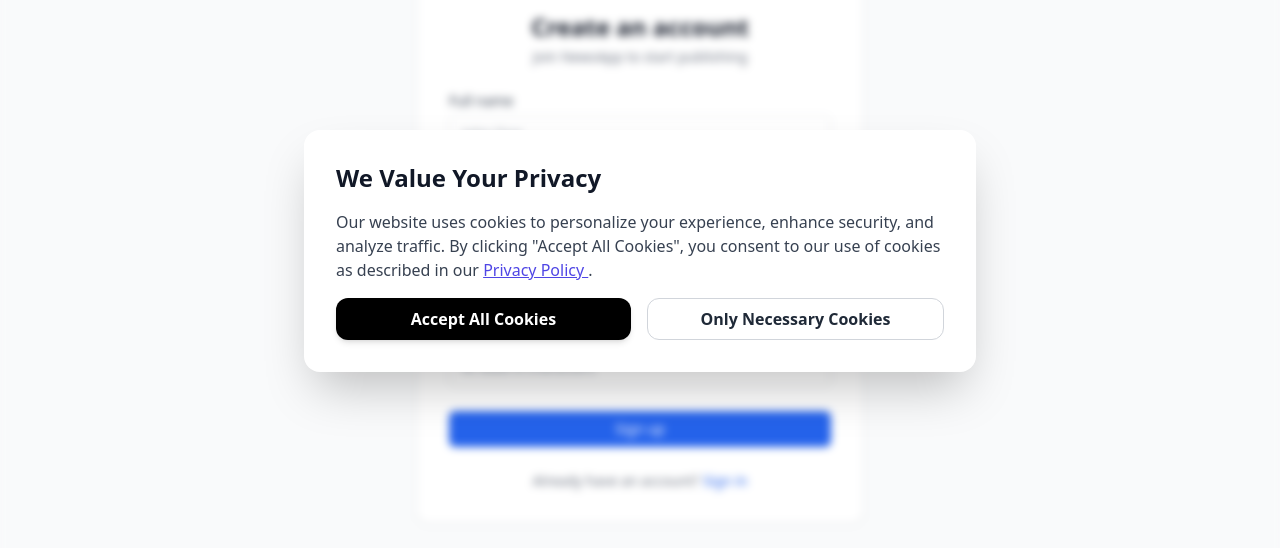
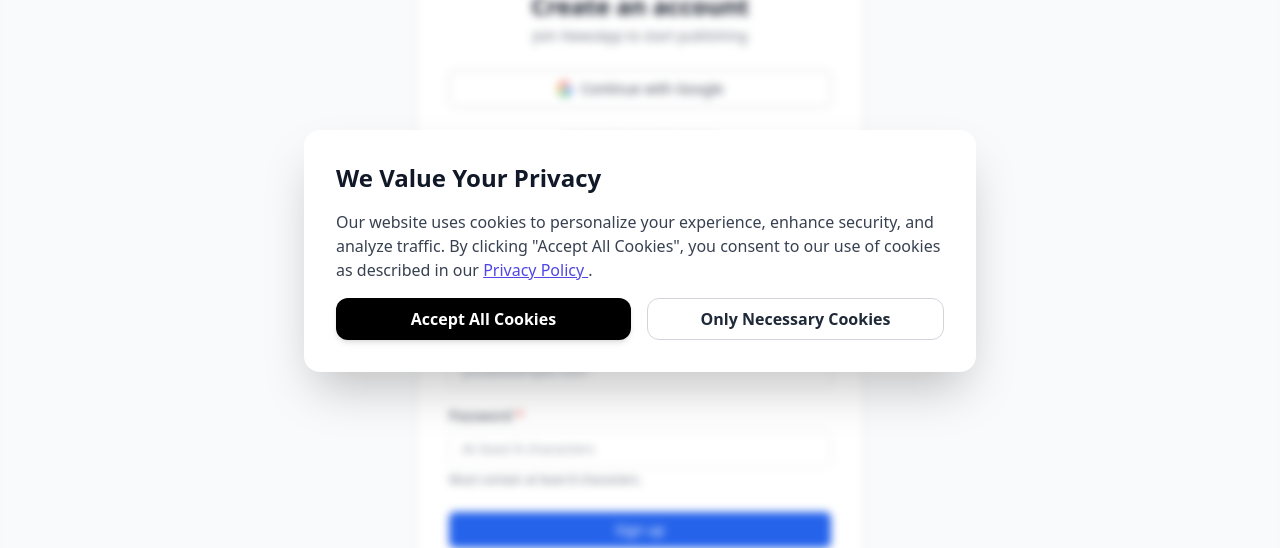
Before and after one commit to Nirush4/Development-platforms-ca-nirush, a React (Vite) app: page /register in a window 1280 px wide. Shown: the part 149-697 px from the top of the page. Built offline with nearby package versions, Linux system fonts and the light colour scheme; no server answers.

Commit message:
feat: add Google sign-up option and improve accessibility in registration form

```diff
--- a/src/view/Register.tsx
+++ b/src/view/Register.tsx
@@ -2,7 +2,7 @@ import { useState } from 'react';
 import supabase from '../lib/supabaseClient';
 import { useNavigate, Link } from 'react-router-dom';
 import { Loading } from '../utils/Loading';
-import { useSnackbar } from 'notistack'; // <-- import useSnackbar
+import { useSnackbar } from 'notistack';
 
 export const Register = () => {
   const [name, setName] = useState('');
@@ -13,14 +13,13 @@ export const Register = () => {
   const [showLoader, setShowLoader] = useState(false);
   const navigate = useNavigate();
 
-  const { enqueueSnackbar } = useSnackbar(); // <-- get enqueueSnackbar
+  const { enqueueSnackbar } = useSnackbar();
 
   const handleRegister = async (e: React.FormEvent) => {
     e.preventDefault();
     setLoading(true);
 
     try {
-      // 1️⃣ Sign up user in Supabase auth
       const { data: authData, error: authError } = await supabase.auth.signUp({
         email,
         password,
@@ -32,7 +31,6 @@ export const Register = () => {
       const userId = authData.user?.id;
       if (!userId) throw new Error('No user ID returned from signup');
 
-      // 2️⃣ Update profile
       const { error: profileError } = await supabase
         .from('profiles')
         .update({ username: name, avatar_url })
@@ -43,7 +41,6 @@ export const Register = () => {
         enqueueSnackbar('Failed to update profile info', { variant: 'error' });
       }
 
-      // ✅ Show full-screen loader before navigation
       setShowLoader(true);
 
       localStorage.setItem('username', name);
@@ -53,7 +50,6 @@ export const Register = () => {
           'https://upload.wikimedia.org/wikipedia/commons/8/89/Portrait_Placeholder.png'
       );
 
-      // Small delay for smooth animation
       setTimeout(() => {
         setShowLoader(false);
         enqueueSnackbar('Check your email to confirm your registration.', {
@@ -71,20 +67,40 @@ export const Register = () => {
     }
   };
 
+  const handleGoogleLogin = async () => {
+    try {
+      const { error } = await supabase.auth.signInWithOAuth({
+        provider: 'google',
+        options: {
+          redirectTo: window.location.origin,
+        },
+      });
+
+      if (error) {
+        enqueueSnackbar(error.message, { variant: 'error' });
+      }
+    } catch (err) {
+      console.error('Google signup error:', err);
+      enqueueSnackbar('Could not connect to Google', { variant: 'error' });
+    }
+  };
+
   return (
-    <div className='relative flex items-center justify-center min-h-screen px-4 bg-gray-50'>
-      {/* Full-screen loader */}
-      {showLoader && <Loading message='Creating account…' />}
+    <main className='relative flex items-center justify-center min-h-screen px-4 bg-gray-50'>
+      {showLoader && (
+        <div aria-live='polite' aria-busy='true'>
+          <Loading message='Creating account…' />
+        </div>
+      )}
 
-      {/* Register form */}
       <form
         onSubmit={handleRegister}
-        className='w-full max-w-md p-8 transition-opacity duration-300 bg-white border shadow-sm rounded-xl'
+        aria-labelledby='form-title'
+        className='w-full max-w-md p-8 mt-20 transition-opacity duration-300 bg-white border shadow-sm rounded-xl'
         style={{ opacity: showLoader ? 0.3 : 1 }}
       >
-        {/* Header */}
         <div className='mb-6 text-center'>
-          <h1 className='text-2xl font-semibold text-gray-900'>
+          <h1 id='form-title' className='text-2xl font-semibold text-gray-900'>
             Create an account
           </h1>
           <p className='mt-1 text-sm text-gray-500'>
@@ -92,28 +108,84 @@ export const Register = () => {
           </p>
         </div>
 
-        {/* Name */}
+        <div className='mb-6'>
+          <button
+            type='button'
+            onClick={handleGoogleLogin}
+            aria-label='Sign up with Google'
+            className='flex items-center justify-center w-full px-4 py-2 text-sm font-medium text-gray-700 transition bg-white border border-gray-300 rounded-md hover:bg-gray-50 focus:outline-none focus:ring-2 focus:ring-blue-500 focus:ring-offset-2'
+          >
+            <svg
+              aria-hidden='true'
+              className='w-4 h-4 mr-2'
+              viewBox='0 0 24 24'
+            >
+              <path
+                fill='#4285F4'
+                d='M22.56 12.25c0-.78-.07-1.53-.2-2.25H12v4.26h5.92c-.26 1.37-1.04 2.53-2.21 3.31v2.77h3.57c2.08-1.92 3.28-4.74 3.28-8.09z'
+              />
+              <path
+                fill='#34A853'
+                d='M12 23c2.97 0 5.46-.98 7.28-2.66l-3.57-2.77c-.98.66-2.23 1.06-3.71 1.06-2.86 0-5.29-1.93-6.16-4.53H2.18v2.84C3.99 20.53 7.7 23 12 23z'
+              />
+              <path
+                fill='#FBBC05'
+                d='M5.84 14.09c-.22-.66-.35-1.36-.35-2.09s.13-1.43.35-2.09V7.06H2.18C1.43 8.55 1 10.22 1 12s.43 3.45 1.18 4.94l2.85-2.22.81-.63z'
+              />
+              <path
+                fill='#EA4335'
+                d='M12 5.38c1.62 0 3.06.56 4.21 1.64l3.15-3.15C17.45 2.09 14.97 1 12 1 7.7 1 3.99 3.47 2.18 7.06l3.66 2.84c.87-2.6 3.3-4.52 6.16-4.52z'
+              />
+            </svg>
+            Continue with Google
+          </button>
+        </div>
+
+        <div className='relative flex items-center justify-center mb-6'>
+          <div
+            aria-hidden='true'
+            className='absolute inset-0 flex items-center'
+          >
+            <div className='w-full border-t border-gray-200' />
+          </div>
+          <span className='relative px-3 text-xs text-gray-400 uppercase bg-white'>
+            Or continue with email
+          </span>
+        </div>
+
         <div className='mb-4'>
-          <label className='block mb-1 text-sm font-medium text-gray-700'>
-            Full name
+          <label
+            htmlFor='name-input'
+            className='block mb-1 text-sm font-medium text-gray-700'
+          >
+            Full name{' '}
+            <span className='text-red-500' aria-hidden='true'>
+              *
+            </span>
           </label>
           <input
+            id='name-input'
             type='text'
             value={name}
             onChange={(e) => setName(e.target.value)}
             required
+            aria-required='true'
             className='w-full px-3 py-2 text-sm transition border rounded-md outline-none focus:border-blue-500 focus:ring-2 focus:ring-blue-500/20'
             placeholder='John Doe'
           />
         </div>
 
-        {/* Avatar */}
         <div className='mb-4'>
-          <label className='block mb-1 text-sm font-medium text-gray-700'>
-            Profile picture url (optional)
+          <label
+            htmlFor='avatar-input'
+            className='block mb-1 text-sm font-medium text-gray-700'
+          >
+            Profile picture url{' '}
+            <span className='text-xs text-gray-400'>(optional)</span>
           </label>
           <input
-            type='text'
+            id='avatar-input'
+            type='url'
             value={avatar_url}
             onChange={(e) => setAvatar_url(e.target.value)}
             className='w-full px-3 py-2 text-sm transition border rounded-md outline-none focus:border-blue-500 focus:ring-2 focus:ring-blue-500/20'
@@ -121,56 +193,73 @@ export const Register = () => {
           />
         </div>
 
-        {/* Email */}
         <div className='mb-4'>
-          <label className='block mb-1 text-sm font-medium text-gray-700'>
-            Email address
+          <label
+            htmlFor='email-input'
+            className='block mb-1 text-sm font-medium text-gray-700'
+          >
+            Email address{' '}
+            <span className='text-red-500' aria-hidden='true'>
+              *
+            </span>
           </label>
           <input
+            id='email-input'
             type='email'
             value={email}
             onChange={(e) => setEmail(e.target.value)}
             required
+            aria-required='true'
             className='w-full px-3 py-2 text-sm transition border rounded-md outline-none focus:border-blue-500 focus:ring-2 focus:ring-blue-500/20'
             placeholder='you@example.com'
           />
         </div>
 
-        {/* Password */}
         <div className='mb-6'>
-          <label className='block mb-1 text-sm font-medium text-gray-700'>
-            Password
+          <label
+            htmlFor='password-input'
+            className='block mb-1 text-sm font-medium text-gray-700'
+          >
+            Password{' '}
+            <span className='text-red-500' aria-hidden='true'>
+              *
+            </span>
           </label>
           <input
+            id='password-input'
             type='password'
             value={password}
             onChange={(e) => setPassword(e.target.value)}
             required
+            aria-required='true'
+            aria-describedby='password-hint'
             className='w-full px-3 py-2 text-sm transition border rounded-md outline-none focus:border-blue-500 focus:ring-2 focus:ring-blue-500/20'
             placeholder='At least 8 characters'
           />
+          <span id='password-hint' className='block mt-1 text-xs text-gray-500'>
+            Must contain at least 8 characters.
+          </span>
         </div>
 
-        {/* Submit */}
         <button
           type='submit'
           disabled={loading}
-          className='flex items-center justify-center w-full px-4 py-2 text-sm font-medium text-white transition bg-blue-600 rounded-md hover:bg-blue-700 disabled:opacity-60'
+          aria-busy={loading}
+          className='flex items-center justify-center w-full px-4 py-2 text-sm font-medium text-white transition bg-blue-600 rounded-md hover:bg-blue-700 focus:outline-none focus:ring-2 focus:ring-blue-500 focus:ring-offset-2 disabled:opacity-60'
         >
           {loading ? 'Creating account…' : 'Sign up'}
         </button>
 
-        {/* Footer */}
         <p className='mt-6 text-sm text-center text-gray-500'>
           Already have an account?{' '}
           <Link
             to='/login'
-            className='font-medium text-blue-600 hover:text-blue-700'
+            className='font-medium text-blue-600 hover:text-blue-700 focus:outline-none focus:underline'
           >
             Sign in
           </Link>
         </p>
       </form>
-    </div>
+    </main>
   );
 };
```
